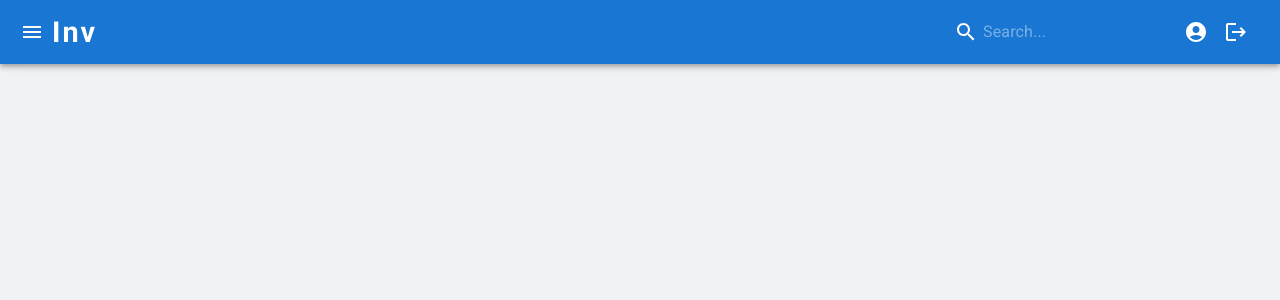
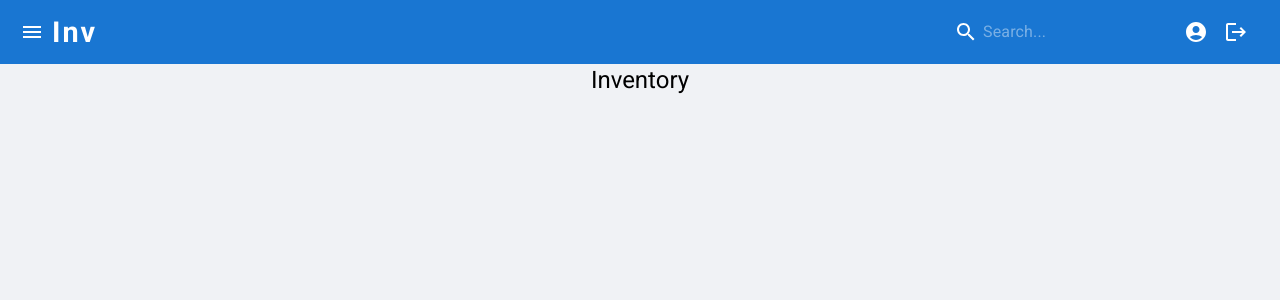
Before and after one commit to cbdev2021/inv-f1, a React (Create React App) app: page /inventory in a window 1280 px wide. Before the commit this address had no page. Shown: the top 300 px of the page. Built offline with nearby package versions, Linux system fonts and the light colour scheme; a web font is replaced by a local one.

Commit message:
routers login, register

```diff
--- a/src/App.tsx
+++ b/src/App.tsx
@@ -4,8 +4,10 @@ import Header from './components/Header';
 import Drawer from './components/Drawer';
 import Billing from './components/Billing';
 import Home from './components/Home';
-
-
+import Inventory from './components/Inventory';
+import Reports from './components/Reports';
+import Login from './components/Login';
+import Register from './components/Register';
 
 const App: FunctionComponent = () => {
     const [drawerOpen, setDrawerOpen] = useState(false);
@@ -20,9 +22,14 @@ const App: FunctionComponent = () => {
             <Drawer open={drawerOpen} onClose={toggleDrawer} />
 
             <Routes>
+                <Route path="/login" element={<Login />} />
+                <Route path="/register" element={<Register />} />
+
                 <Route path="/billing" element={<Billing />} />
                 <Route path="/home" element={<Home />} />
                 <Route path="/" element={<Home />} />
+                <Route path="/inventory" element={<Inventory />} />
+                <Route path="/reports" element={<Reports />} />
             </Routes>
         </div>
     );
--- a/src/components/Drawer.tsx
+++ b/src/components/Drawer.tsx
@@ -56,9 +56,19 @@ const Drawer: FunctionComponent<DrawerProps> = ({ open, onClose }) => {
                         </ListItemIcon>
                         <ListItemText primary="Billing" />
                     </ListItem>
+                    <ListItem button onClick={() => handleItemClick('/inventory')}>
+                        <ListItemIcon>
+                            <MailIcon />
+                        </ListItemIcon>
+                        <ListItemText primary="Inventory" />
+                    </ListItem>
+                    <ListItem button onClick={() => handleItemClick('/reports')}>
+                        <ListItemIcon>
+                            <MailIcon />
+                        </ListItemIcon>
+                        <ListItemText primary="Reports" />
+                    </ListItem>
                 </List>
-
-
             </MUIDrawer>
         </div>
     );
--- /dev/null
+++ b/src/components/Inventory.tsx
@@ -0,0 +1,26 @@
+import React, { FunctionComponent, useEffect, useState } from "react";
+import { toast } from 'react-toastify';
+import { Typography, TextField, Button } from '@mui/material';
+
+
+const Inventory: FunctionComponent = () => {
+
+    return (
+        <div className="contenedor" style={{ display: 'flex' }}>
+            <div className="mitad-izquierda" style={{ flex: '1' }}>
+
+                <form className={"form"} style={{ width: '100%' }}>
+                    <Typography variant="h5" align="center" gutterBottom>
+                    Inventory
+                    </Typography>
+
+                    <div className="form-elements-container">
+
+                    </div>
+                </form>
+            </div>
+        </div>
+    );
+};
+
+export default Inventory;
--- /dev/null
+++ b/src/components/Reports.tsx
@@ -0,0 +1,26 @@
+import React, { FunctionComponent, useEffect, useState } from "react";
+import { toast } from 'react-toastify';
+import { Typography, TextField, Button } from '@mui/material';
+
+
+const Reports: FunctionComponent = () => {
+
+    return (
+        <div className="contenedor" style={{ display: 'flex' }}>
+            <div className="mitad-izquierda" style={{ flex: '1' }}>
+
+                <form className={"form"} style={{ width: '100%' }}>
+                    <Typography variant="h5" align="center" gutterBottom>
+                    Reports
+                    </Typography>
+
+                    <div className="form-elements-container">
+
+                    </div>
+                </form>
+            </div>
+        </div>
+    );
+};
+
+export default Reports;
```
